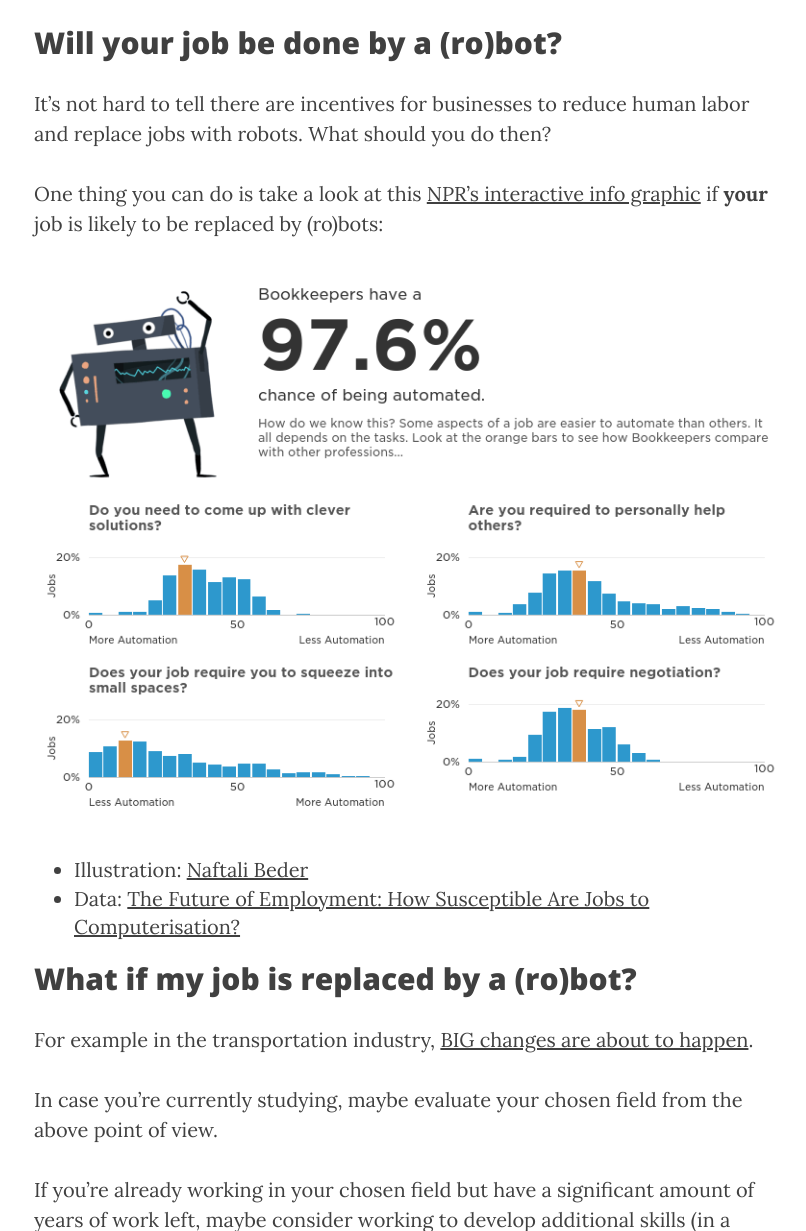
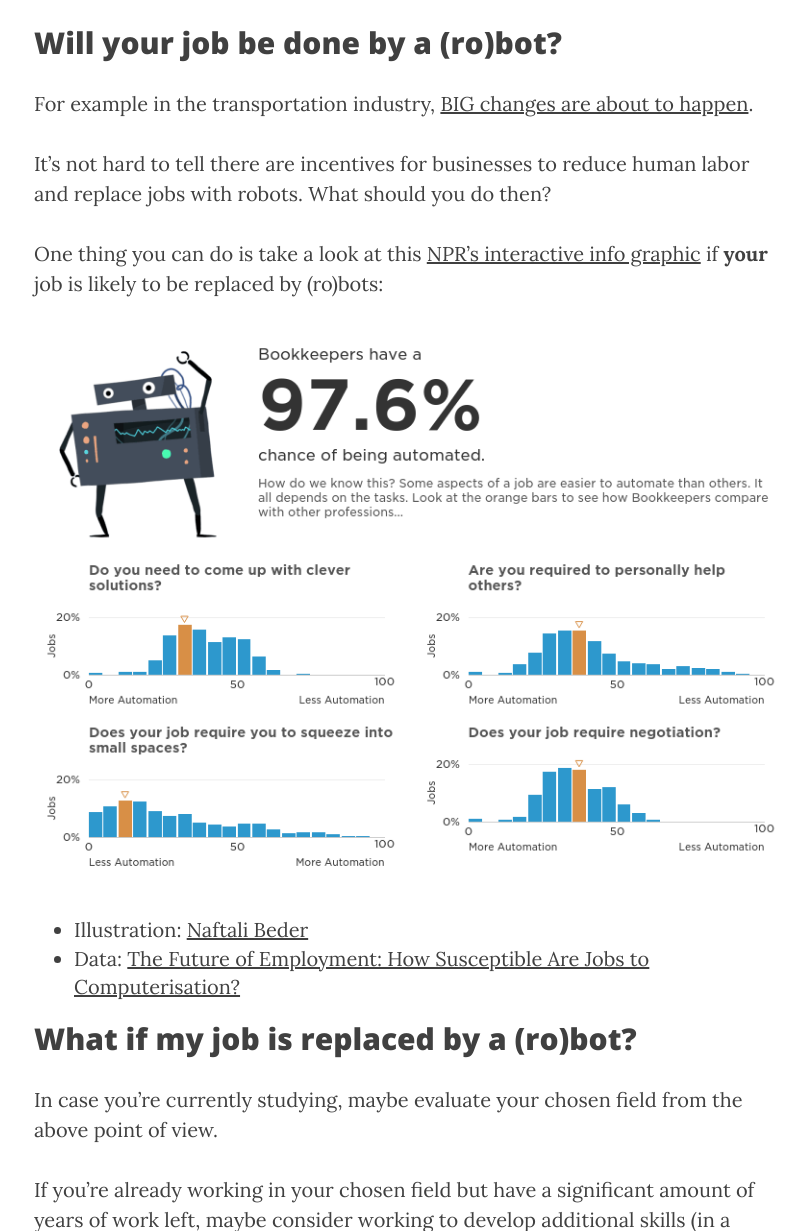
Before and after one commit to jannecederberg/jannecederberg.github.io, a Jekyll site: the page built from _posts/2015-07-01-is-your-job-over.md, in a window 1280 px wide and 1400 px high, scrolled down 3000 px, cut to the strip 169-1400 px from the top of the window. Shown: the whole strip, without its empty margins (231-1037 px from the left). Built offline with Jekyll 4.4.1, drawn with Linux system fonts in a browser that asks for light colours; nearby versions of some CDN libraries; comment, search, counter and statistics services are not loaded; some of the changed lines change nothing that is shown.

Commit message:
Reorder a paragraph

```diff
--- a/_posts/2015-07-01-is-your-job-over.md
+++ b/_posts/2015-07-01-is-your-job-over.md
@@ -87,6 +87,8 @@
 
 ## Will your job be done by a (ro)bot?
 
+For example in the transportation industry, [BIG changes are about to happen][trucks].
+
 It's not hard to tell there are incentives for businesses to reduce human labor and replace jobs with robots. What should you do then?
 
 One thing you can do is take a look at this [NPR's interactive info graphic][npr] if **your** job is likely to be replaced by (ro)bots:
@@ -99,8 +101,6 @@
 
 ## What if my job is replaced by a (ro)bot?
 
-For example in the transportation industry, [BIG changes are about to happen][trucks].
-
 In case you're currently studying, maybe evaluate your chosen field from the above point of view.
 
 If you're already working in your chosen field but have a significant amount of years of work left, maybe consider working to develop additional skills (in a different field).
```
